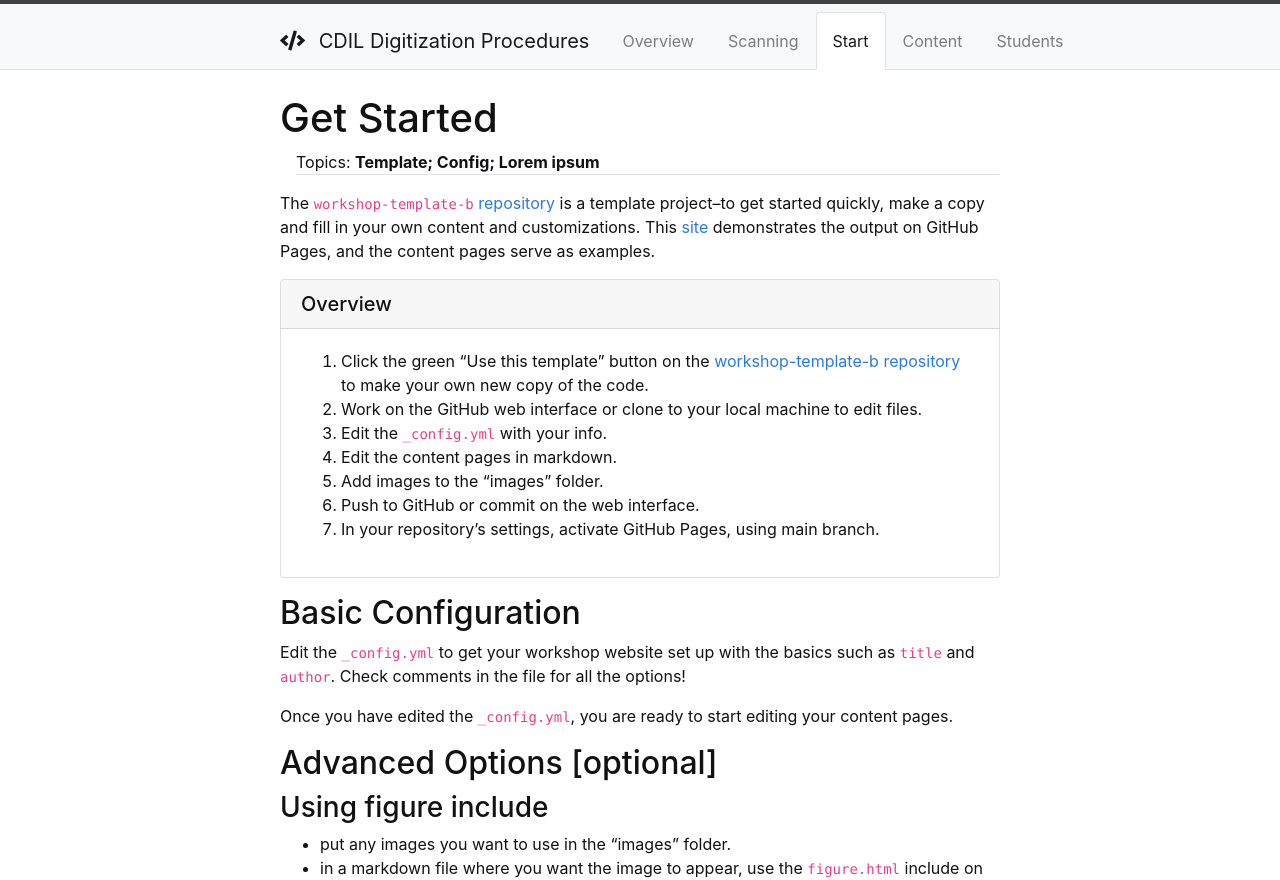
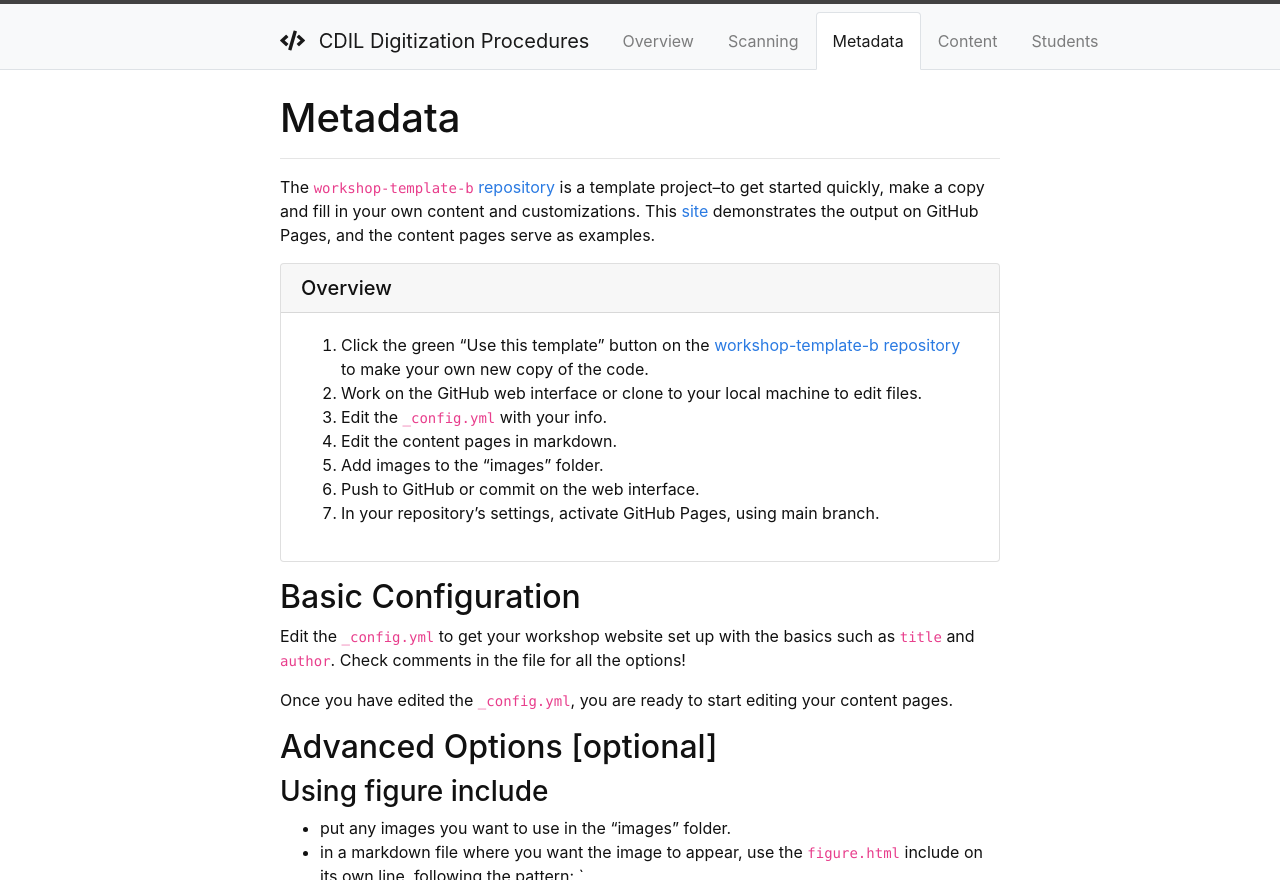
Before and after one commit to uidaholib/dds-student-workflow, a Jekyll site: the page built from content/2-lesson.md, in a window 1280 px wide and 900 px high, cut to the strip 0-880 px from the top of the window. Built offline with Jekyll 4.4.1, drawn with Linux system fonts in a browser that asks for light colours.

Commit message:
Update 2-lesson.md

```diff
--- a/content/2-lesson.md
+++ b/content/2-lesson.md
@@ -1,8 +1,10 @@
 ---
-title: Get Started
-nav: Start
-topics: Template; Config; Lorem ipsum
+title: Metadata
+nav: Metadata
+topics:
 ---
+
+-----------
 
 The `workshop-template-b` [repository](https://github.com/evanwill/workshop-template-b) is a template project--to get started quickly, make a copy and fill in your own content and customizations.
 This [site](https://evanwill.github.io/workshop-template-b/) demonstrates the output on GitHub Pages, and the content pages serve as examples.
```
